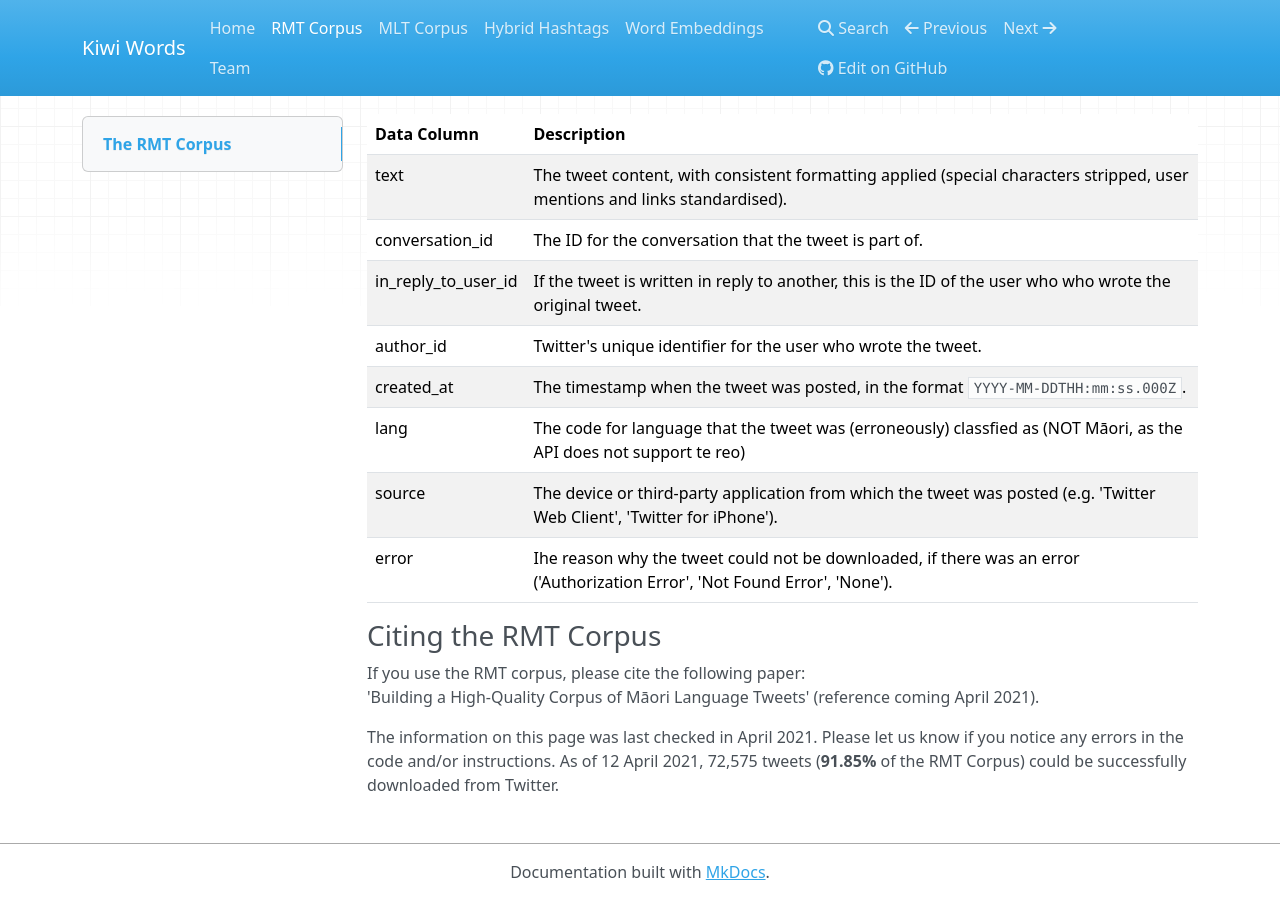
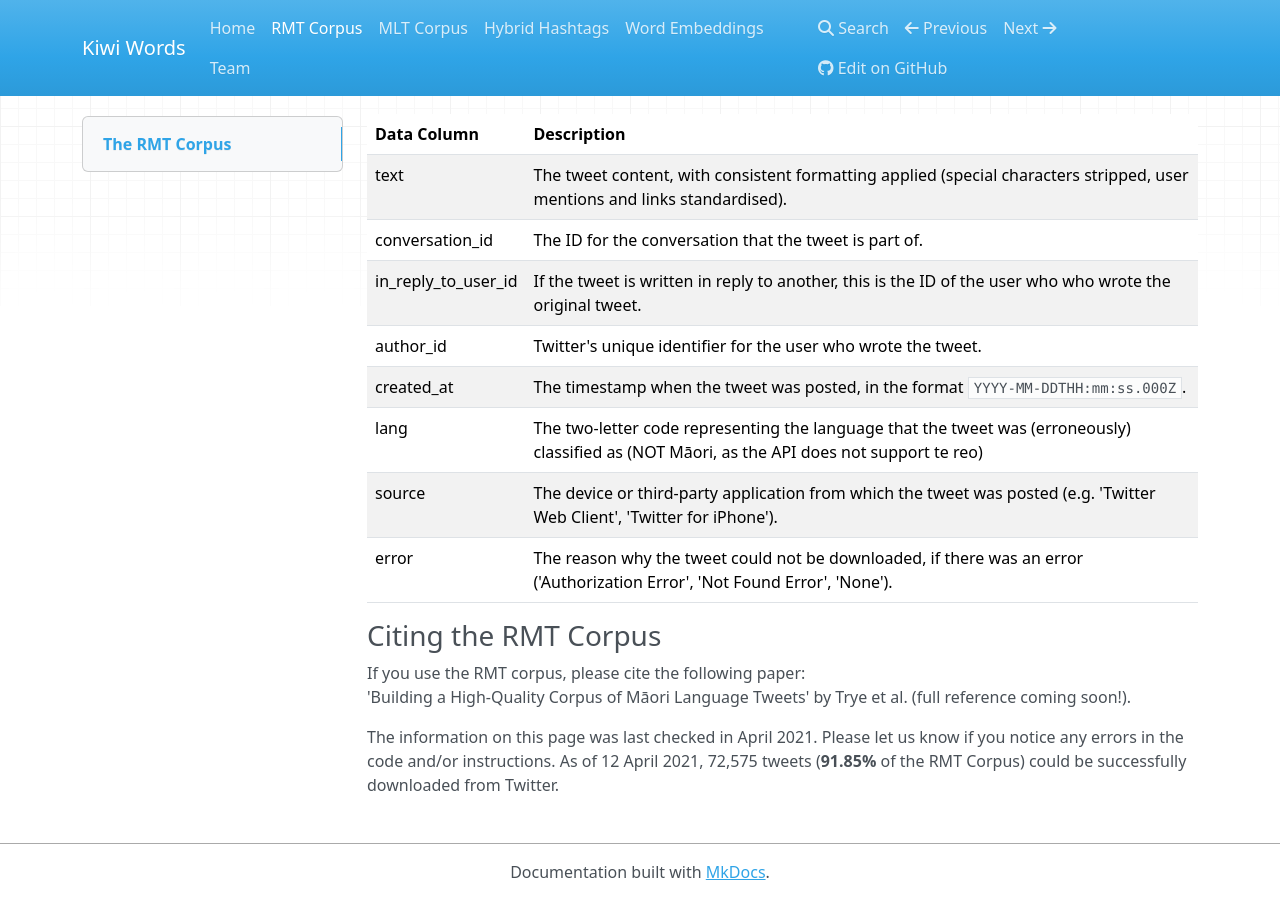
Before and after one commit to Waikato/kiwiwords, an MkDocs documentation site: the page built from docs/rmt_corpus.md, in a window 1280 px wide and 900 px high, scrolled down 2177 px. Built offline with MkDocs 1.6.1, drawn with Linux system fonts in a browser that asks for light colours; nearby versions of some CDN libraries.

Commit message:
Update rmt_corpus.md

```diff
--- a/docs/rmt_corpus.md
+++ b/docs/rmt_corpus.md
@@ -63,14 +63,14 @@ If the tweet is still publicly available on Twitter, the following variables wil
 | in_reply_to_user_id               | If the tweet is written in reply to another, this is the ID of the user who who wrote the original tweet. |
 | author_id                         | Twitter's unique identifier for the user who wrote the tweet. |
 | created_at                        | The timestamp when the tweet was posted, in the format `YYYY-MM-DDTHH:mm:ss.000Z`. |
-| lang                              | The code for language that the tweet was (erroneously) classfied as (NOT Māori, as the API does not support te reo) |
+| lang                              | The two-letter code representing the language that the tweet was (erroneously) classified as (NOT Māori, as the API does not support te reo) |
 | source                            | The device or third-party application from which the tweet was posted (e.g. 'Twitter Web Client', 'Twitter for iPhone').
-| error								| Ihe reason why the tweet could not be downloaded, if there was an error ('Authorization Error', 'Not Found Error', 'None'). |
+| error								| The reason why the tweet could not be downloaded, if there was an error ('Authorization Error', 'Not Found Error', 'None'). |
 
 ### Citing the RMT Corpus
 If you use the RMT corpus, please cite the following paper:
 <br>
-'Building a High-Quality Corpus of Māori Language Tweets' (reference coming April 2021).
+'Building a High-Quality Corpus of Māori Language Tweets' by Trye et al. (full reference coming soon!).
 
 The information on this page was last checked in April 2021. Please let us know if you notice any errors in the code and/or instructions.
 As of 12 April 2021, 72,575 tweets (**91.85%** of the RMT Corpus) could be successfully downloaded from Twitter.
```
